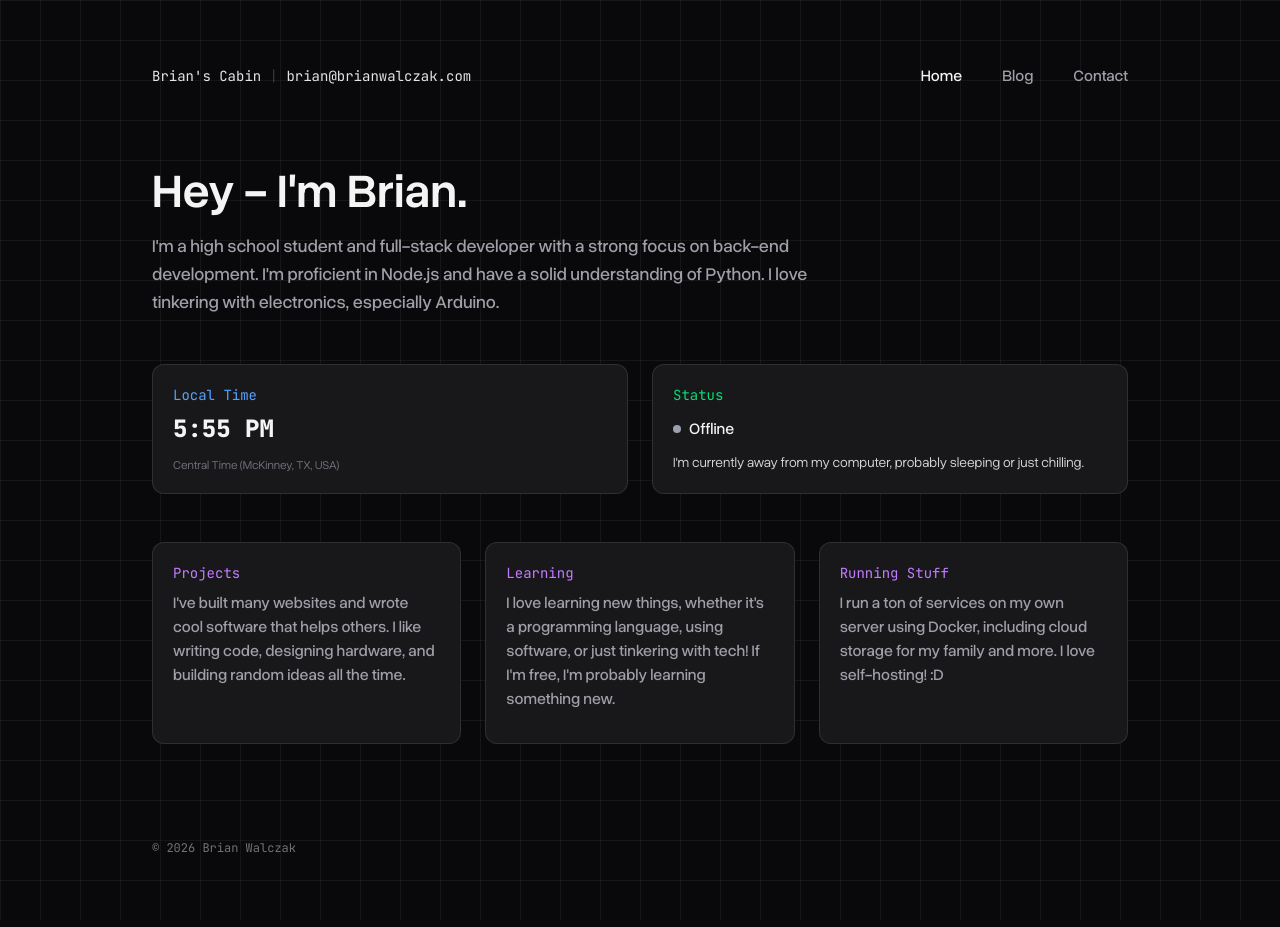
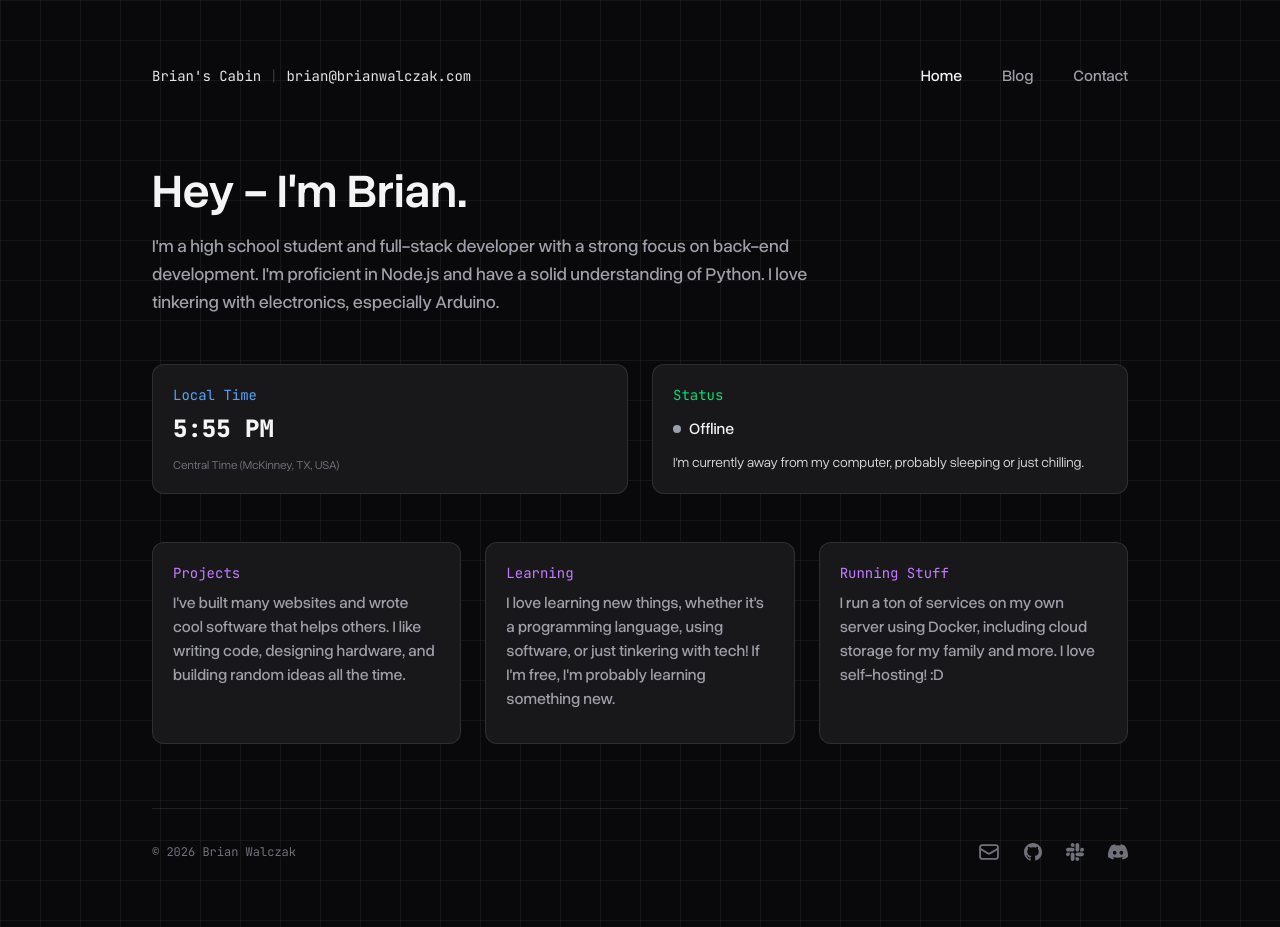
Before and after one commit to brianwalczak/website, a Next.js app: page / in a window 1280 px wide. Built offline with nearby package versions, Linux system fonts and the light colour scheme; no server answers.

Commit message:
Add divider and social links for footer

```diff
--- a/src/app/page.tsx
+++ b/src/app/page.tsx
@@ -98,8 +98,34 @@ export default function Home() {
         </div>
       </section>
 
-      <footer className="mono text-zinc-500 text-xs mt-24">
-        © 2026 Brian Walczak
+      <footer className="mono text-zinc-500 text-xs mt-16 border-t border-white/10 pt-8 flex flex-col md:flex-row items-center justify-between gap-4">
+        <span>© 2026 Brian Walczak</span>
+
+        <div className="flex gap-6 items-center">
+          <a href="mailto:brian@brianwalczak.com" className="hover:text-zinc-300 transition" target="_blank" rel="noopener noreferrer">
+            <svg xmlns="http://www.w3.org/2000/svg" fill="none" viewBox="0 0 24 24" strokeWidth={2} stroke="currentColor" className="size-5.5">
+              <path strokeLinecap="round" strokeLinejoin="round" d="M21.75 6.75v10.5a2.25 2.25 0 0 1-2.25 2.25h-15a2.25 2.25 0 0 1-2.25-2.25V6.75m19.5 0A2.25 2.25 0 0 0 19.5 4.5h-15a2.25 2.25 0 0 0-2.25 2.25m19.5 0v.243a2.25 2.25 0 0 1-1.07 1.916l-7.5 4.615a2.25 2.25 0 0 1-2.36 0L3.32 8.91a2.25 2.25 0 0 1-1.07-1.916V6.75" />
+            </svg>
+          </a>
+
+          <a href="https://github.com/brianwalczak" className="hover:text-zinc-300 transition" target="_blank" rel="noopener noreferrer">
+            <svg xmlns="http://www.w3.org/2000/svg" fill="currentColor" viewBox="0 0 16 16" className="size-4.5">
+              <path d="M8 0C3.58 0 0 3.58 0 8c0 3.54 2.29 6.53 5.47 7.59.4.07.55-.17.55-.38 0-.19-.01-.82-.01-1.49-2.01.37-2.53-.49-2.69-.94-.09-.23-.48-.94-.82-1.13-.28-.15-.68-.52-.01-.53.63-.01 1.08.58 1.23.82.72 1.21 1.87.87 2.33.66.07-.52.28-.87.51-1.07-1.78-.2-3.64-.89-3.64-3.95 0-.87.31-1.59.82-2.15-.08-.2-.36-1.02.08-2.12 0 0 .67-.21 2.2.82.64-.18 1.32-.27 2-.27s1.36.09 2 .27c1.53-1.04 2.2-.82 2.2-.82.44 1.1.16 1.92.08 2.12.51.56.82 1.27.82 2.15 0 3.07-1.87 3.75-3.65 3.95.29.25.54.73.54 1.48 0 1.07-.01 1.93-.01 2.2 0 .21.15.46.55.38A8.01 8.01 0 0 0 16 8c0-4.42-3.58-8-8-8" />
+            </svg>
+          </a>
+
+          <a href="https://hackclub.enterprise.slack.com/team/U091MEESEDT" className="hover:text-zinc-300 transition" target="_blank" rel="noopener noreferrer">
+            <svg xmlns="http://www.w3.org/2000/svg" fill="currentColor" viewBox="0 0 16 16" className="size-4.5">
+              <path d="M3.362 10.11c0 .926-.756 1.681-1.681 1.681S0 11.036 0 10.111.756 8.43 1.68 8.43h1.682zm.846 0c0-.924.756-1.68 1.681-1.68s1.681.756 1.681 1.68v4.21c0 .924-.756 1.68-1.68 1.68a1.685 1.685 0 0 1-1.682-1.68zM5.89 3.362c-.926 0-1.682-.756-1.682-1.681S4.964 0 5.89 0s1.68.756 1.68 1.68v1.682zm0 .846c.924 0 1.68.756 1.68 1.681S6.814 7.57 5.89 7.57H1.68C.757 7.57 0 6.814 0 5.89c0-.926.756-1.682 1.68-1.682zm6.749 1.682c0-.926.755-1.682 1.68-1.682S16 4.964 16 5.889s-.756 1.681-1.68 1.681h-1.681zm-.848 0c0 .924-.755 1.68-1.68 1.68A1.685 1.685 0 0 1 8.43 5.89V1.68C8.43.757 9.186 0 10.11 0c.926 0 1.681.756 1.681 1.68zm-1.681 6.748c.926 0 1.682.756 1.682 1.681S11.036 16 10.11 16s-1.681-.756-1.681-1.68v-1.682h1.68zm0-.847c-.924 0-1.68-.755-1.68-1.68s.756-1.681 1.68-1.681h4.21c.924 0 1.68.756 1.68 1.68 0 .926-.756 1.681-1.68 1.681z" />
+            </svg>
+          </a>
+
+          <a href="https://discord.com/users/603517534720753686" className="hover:text-zinc-300 transition" target="_blank" rel="noopener noreferrer">
+            <svg xmlns="http://www.w3.org/2000/svg" fill="currentColor" viewBox="0 0 16 16" className="size-5">
+              <path d="M13.545 2.907a13.2 13.2 0 0 0-3.257-1.011.05.05 0 0 0-.052.025c-.141.25-.297.577-.406.833a12.2 12.2 0 0 0-3.658 0 8 8 0 0 0-.412-.833.05.05 0 0 0-.052-.025c-1.125.194-2.22.534-3.257 1.011a.04.04 0 0 0-.021.018C.356 6.024-.213 9.047.066 12.032q.003.022.021.037a13.3 13.3 0 0 0 3.995 2.02.05.05 0 0 0 .056-.019q.463-.63.818-1.329a.05.05 0 0 0-.01-.059l-.018-.011a9 9 0 0 1-1.248-.595.05.05 0 0 1-.02-.066l.015-.019q.127-.095.248-.195a.05.05 0 0 1 .051-.007c2.619 1.196 5.454 1.196 8.041 0a.05.05 0 0 1 .053.007q.121.1.248.195a.05.05 0 0 1-.004.085 8 8 0 0 1-1.249.594.05.05 0 0 0-.03.03.05.05 0 0 0 .003.041c.24.465.515.909.817 1.329a.05.05 0 0 0 .056.019 13.2 13.2 0 0 0 4.001-2.02.05.05 0 0 0 .021-.037c.334-3.451-.559-6.449-2.366-9.106a.03.03 0 0 0-.02-.019m-8.198 7.307c-.789 0-1.438-.724-1.438-1.612s.637-1.613 1.438-1.613c.807 0 1.45.73 1.438 1.613 0 .888-.637 1.612-1.438 1.612m5.316 0c-.788 0-1.438-.724-1.438-1.612s.637-1.613 1.438-1.613c.807 0 1.451.73 1.438 1.613 0 .888-.631 1.612-1.438 1.612"/>
+            </svg>
+          </a>
+        </div>
       </footer>
     </div>
   );
```
